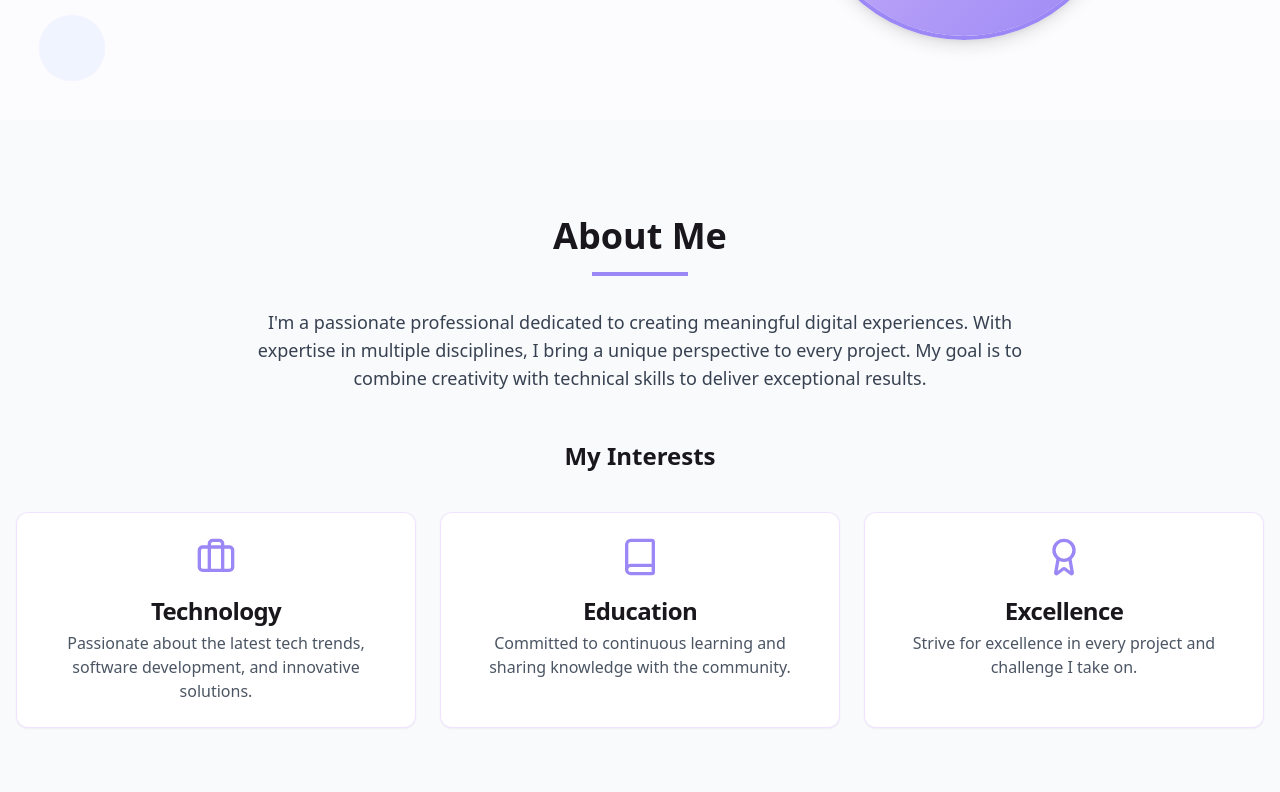
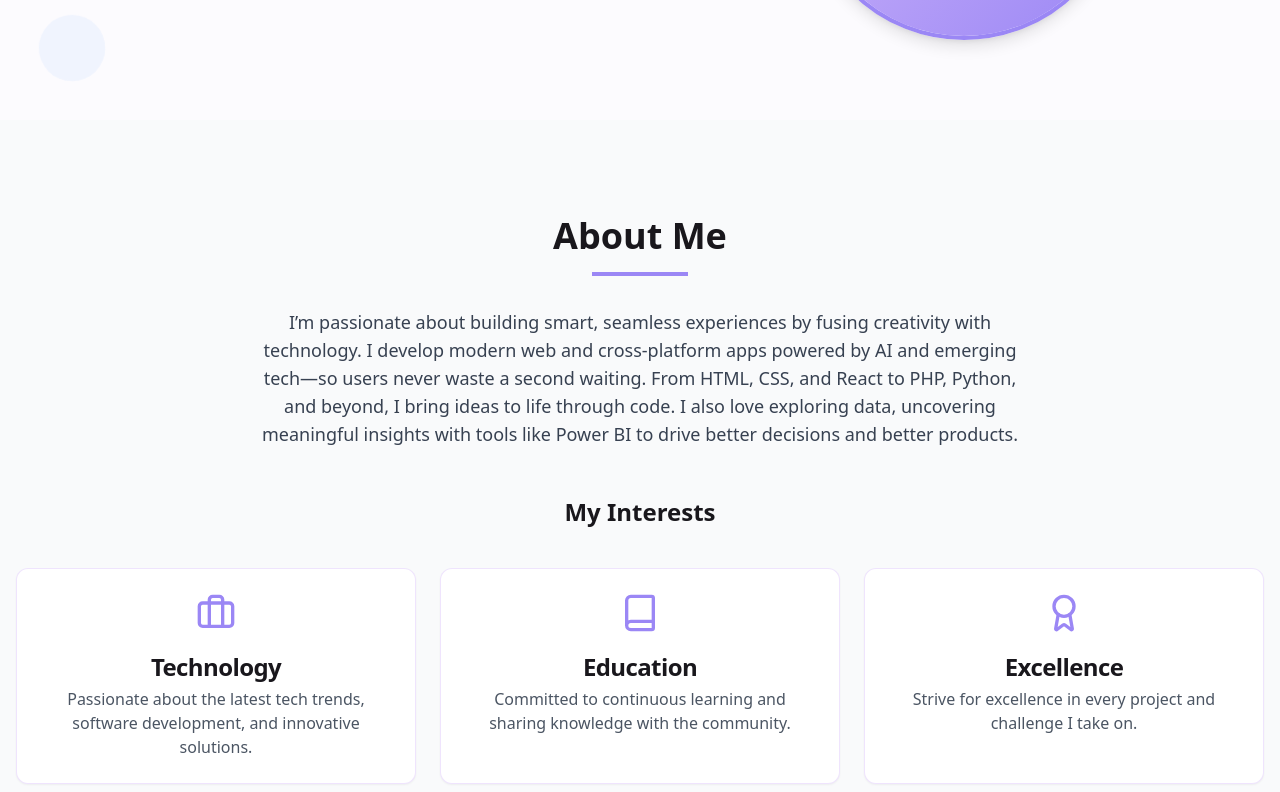
Before and after one commit to devShazain/shazain-portfolio-hub, a React (Vite) app: page / in a window 1280 px wide. Shown: the part 440-1232 px from the top of the page. Built offline with nearby package versions, Linux system fonts and the light colour scheme.

Commit message:
Visual edit in Lovable
Edited UI in Lovable

```diff
--- a/src/components/About.tsx
+++ b/src/components/About.tsx
@@ -1,44 +1,31 @@
-
 import { Award, Book, Briefcase } from "lucide-react";
 import { Card, CardContent, CardHeader, CardTitle } from "@/components/ui/card";
-
 const About = () => {
-  const interests = [
-    {
+  const interests = [{
     title: "Technology",
     description: "Passionate about the latest tech trends, software development, and innovative solutions.",
-      icon: <Briefcase className="h-10 w-10 text-portfolio-purple" />,
-    },
-    {
+    icon: <Briefcase className="h-10 w-10 text-portfolio-purple" />
+  }, {
     title: "Education",
     description: "Committed to continuous learning and sharing knowledge with the community.",
-      icon: <Book className="h-10 w-10 text-portfolio-purple" />,
-    },
-    {
+    icon: <Book className="h-10 w-10 text-portfolio-purple" />
+  }, {
     title: "Excellence",
     description: "Strive for excellence in every project and challenge I take on.",
-      icon: <Award className="h-10 w-10 text-portfolio-purple" />,
-    },
-  ];
-
-  return (
-    <section id="about" className="section-padding bg-gray-50">
+    icon: <Award className="h-10 w-10 text-portfolio-purple" />
+  }];
+  return <section id="about" className="section-padding bg-gray-50">
       <div className="container mx-auto px-4">
         <h2 className="section-title">About Me</h2>
 
         <div className="max-w-3xl mx-auto mb-12 text-center">
-          <p className="text-lg text-gray-700">
-            I'm a passionate professional dedicated to creating meaningful digital experiences.
-            With expertise in multiple disciplines, I bring a unique perspective to every project.
-            My goal is to combine creativity with technical skills to deliver exceptional results.
-          </p>
+          <p className="text-lg text-gray-700 font-normal">I’m passionate about building smart, seamless experiences by fusing creativity with technology. I develop modern web and cross-platform apps powered by AI and emerging tech—so users never waste a second waiting. From HTML, CSS, and React to PHP, Python, and beyond, I bring ideas to life through code. I also love exploring data, uncovering meaningful insights with tools like Power BI to drive better decisions and better products.</p>
         </div>
 
         <h3 className="text-2xl font-bold text-center mb-10">My Interests</h3>
 
         <div className="grid grid-cols-1 md:grid-cols-3 gap-6">
-          {interests.map((interest, index) => (
-            <Card key={index} className="card-hover border-portfolio-purple-light border-opacity-40 reveal">
+          {interests.map((interest, index) => <Card key={index} className="card-hover border-portfolio-purple-light border-opacity-40 reveal">
               <CardHeader className="text-center pb-2">
                 <div className="mx-auto mb-4">{interest.icon}</div>
                 <CardTitle>{interest.title}</CardTitle>
@@ -46,8 +33,7 @@ const About = () => {
               <CardContent>
                 <p className="text-gray-600 text-center">{interest.description}</p>
               </CardContent>
-            </Card>
-          ))}
+            </Card>)}
         </div>
 
         <div className="mt-16 bg-portfolio-purple bg-opacity-5 p-8 rounded-xl border border-portfolio-purple border-opacity-20 reveal">
@@ -59,8 +45,6 @@ const About = () => {
           </p>
         </div>
       </div>
-    </section>
-  );
+    </section>;
 };
-
 export default About;
```
Lines whose indentation alone changed are shown as unchanged.
